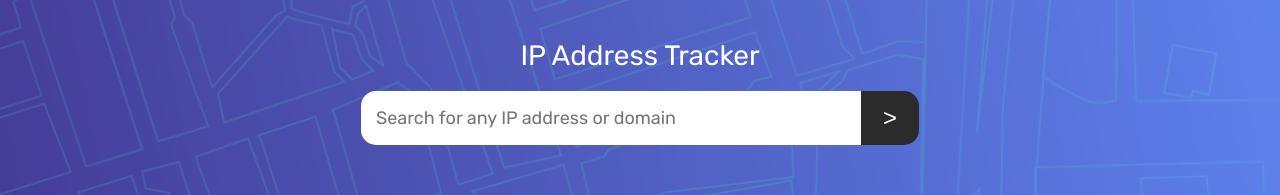
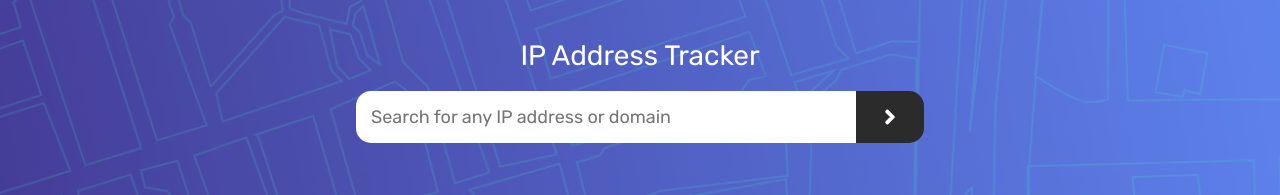
Before and after one commit to poko91/FrontendMentor_React, a React (Vite) app in the folder Ip_Address_Tracker/: page / in a window 1280 px wide. Shown: the top 195 px of the page. Built offline with nearby package versions, Linux system fonts and the light colour scheme.

Commit message:
fix: changed searchbar icon

```diff
--- a/Ip_Address_Tracker/src/App.css
+++ b/Ip_Address_Tracker/src/App.css
@@ -56,6 +56,8 @@ body {
   color: white;
   font-size: 24px;
   cursor: pointer;
+  display: flex;
+  align-items: center;
 }
 
 .location-container {
--- a/Ip_Address_Tracker/src/components/SearchBar.jsx
+++ b/Ip_Address_Tracker/src/components/SearchBar.jsx
@@ -1,8 +1,12 @@
+import { FaAngleRight } from "react-icons/fa";
+
 export default function SearchBar() {
   return (
     <div className="search-bar-container">
       <input type="search" className="search-bar" placeholder="Search for any IP address or domain" />
-      <button>{`>`}</button>
+      <button>
+        <FaAngleRight />
+      </button>
     </div>
   );
 }
```
